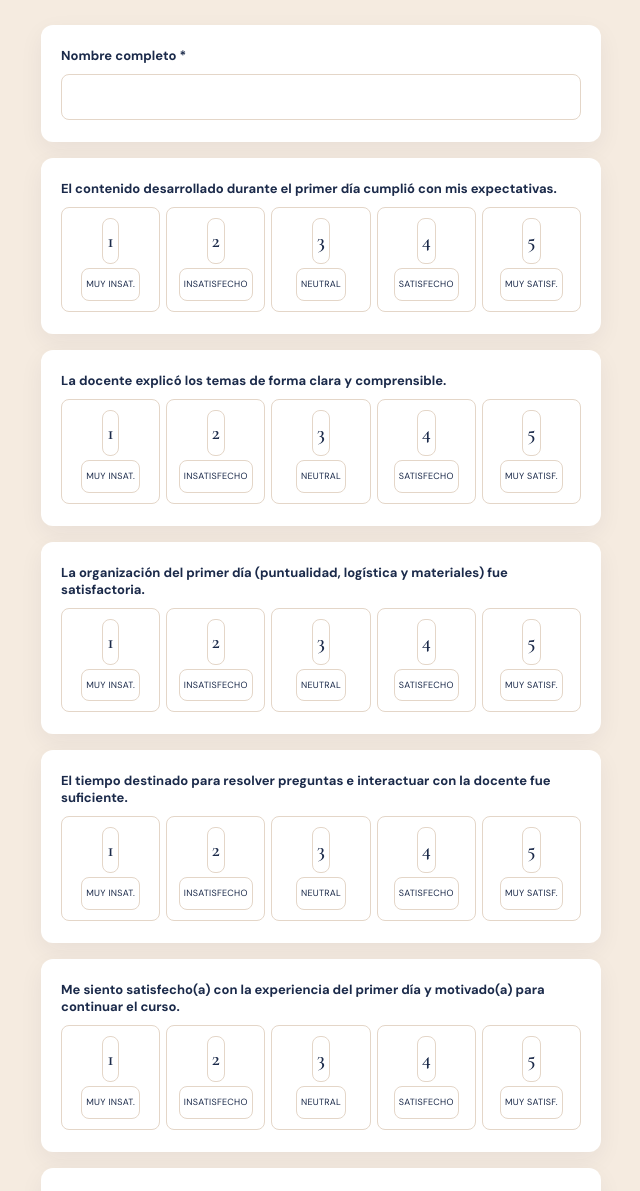
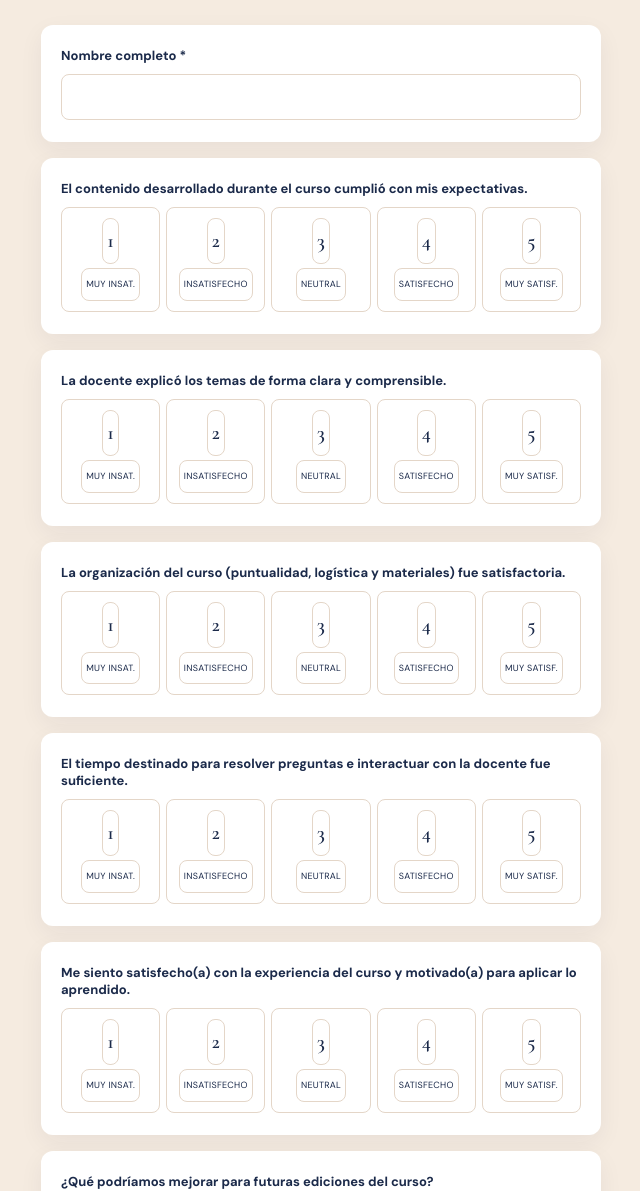
Before and after one commit to ifaoinstituto/curso-start-hof, a website: page encuestaSTARTHOF/index.html in a window 1280 px wide. Shown: the part 98-1289 px from the top of the page, without its empty margins (319-959 px from the left). Drawn offline with nearby package versions, Linux system fonts and the light colour scheme.

Commit message:
Generalizar preguntas de la encuesta a todo el curso, no solo día 1

```diff
--- a/encuestaSTARTHOF/index.html
+++ b/encuestaSTARTHOF/index.html
@@ -57,7 +57,7 @@
       </div>
 
       <div class="card">
-        <label class="field-label">El contenido desarrollado durante el primer día cumplió con mis expectativas.</label>
+        <label class="field-label">El contenido desarrollado durante el curso cumplió con mis expectativas.</label>
         <div class="scale" data-q="p1"></div>
       </div>
 
@@ -67,7 +67,7 @@
       </div>
 
       <div class="card">
-        <label class="field-label">La organización del primer día (puntualidad, logística y materiales) fue satisfactoria.</label>
+        <label class="field-label">La organización del curso (puntualidad, logística y materiales) fue satisfactoria.</label>
         <div class="scale" data-q="p3"></div>
       </div>
 
@@ -77,12 +77,12 @@
       </div>
 
       <div class="card">
-        <label class="field-label">Me siento satisfecho(a) con la experiencia del primer día y motivado(a) para continuar el curso.</label>
+        <label class="field-label">Me siento satisfecho(a) con la experiencia del curso y motivado(a) para aplicar lo aprendido.</label>
         <div class="scale" data-q="p5"></div>
       </div>
 
       <div class="card">
-        <label class="field-label">¿Qué podríamos mejorar para que la experiencia del segundo día sea aún mejor?</label>
+        <label class="field-label">¿Qué podríamos mejorar para futuras ediciones del curso?</label>
         <textarea id="comentario" placeholder="Escribe aquí tu respuesta (opcional)"></textarea>
       </div>
 
```
